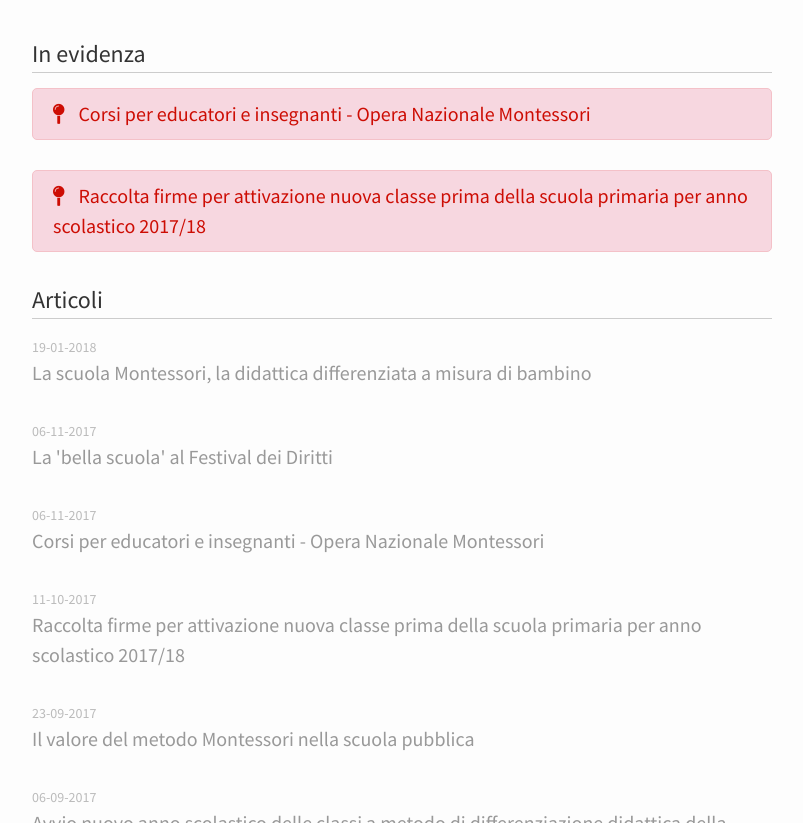
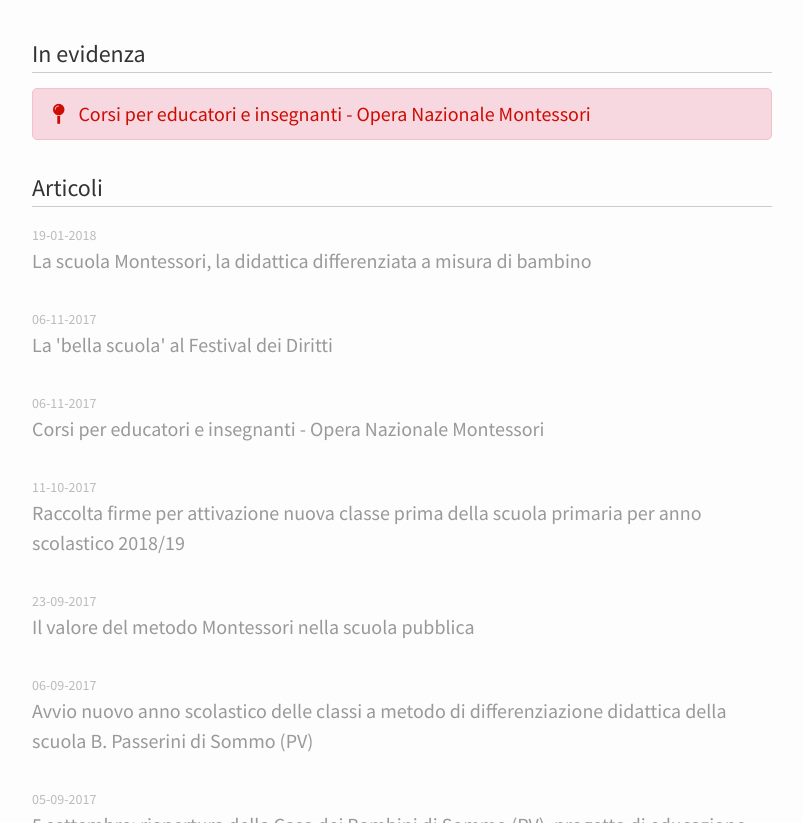
Before and after one commit to montessori-attiva-pavia/montessori-attiva-pavia.github.io, a Jekyll site: the page built from index.html, in a window 1280 px wide and 900 px high, scrolled down 459 px, cut to the strip 77-900 px from the top of the window. Shown: the whole strip, without its empty margins (238-1041 px from the left). Built offline with Jekyll 4.4.1, drawn with Linux system fonts in a browser that asks for light colours; comment, search, counter and statistics services are not loaded.

Commit message:
rimuovo da pinned la raccolta firme 2018/19

```diff
--- a/_posts/2017-10-11-raccolte-firme-anno-nuovo.markdown
+++ b/_posts/2017-10-11-raccolte-firme-anno-nuovo.markdown
@@ -1,10 +1,10 @@
 ---
 layout: post
-title:  "Raccolta firme per attivazione nuova classe prima della scuola primaria per anno scolastico 2017/18"
+title:  "Raccolta firme per attivazione nuova classe prima della scuola primaria per anno scolastico 2018/19"
 date:   2017-10-11 08:00:00 +01:00
 tags:   firme primaria
 author: Samanta Monai
-pinned: true
+pinned: false
 ---
 
 È iniziata la raccolta delle firme per richiedere l’attivazione della nuova classe prima a metodo di differenziazione didattica Montessori nella scuola primaria B. Passerini di Sommo (PV) per l’anno scolastico 2018/19 (procedura necessaria da ripetersi ogni anno per l'avvio di una nuova prima).
```
